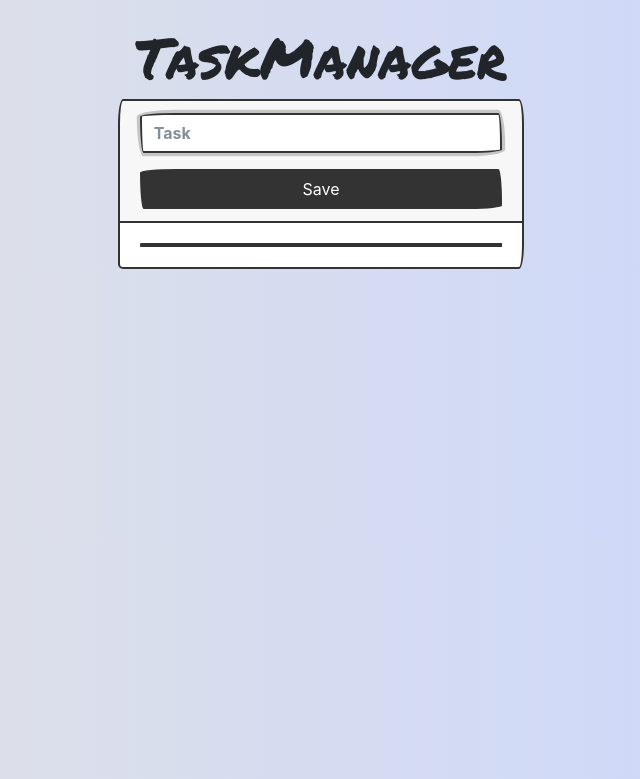
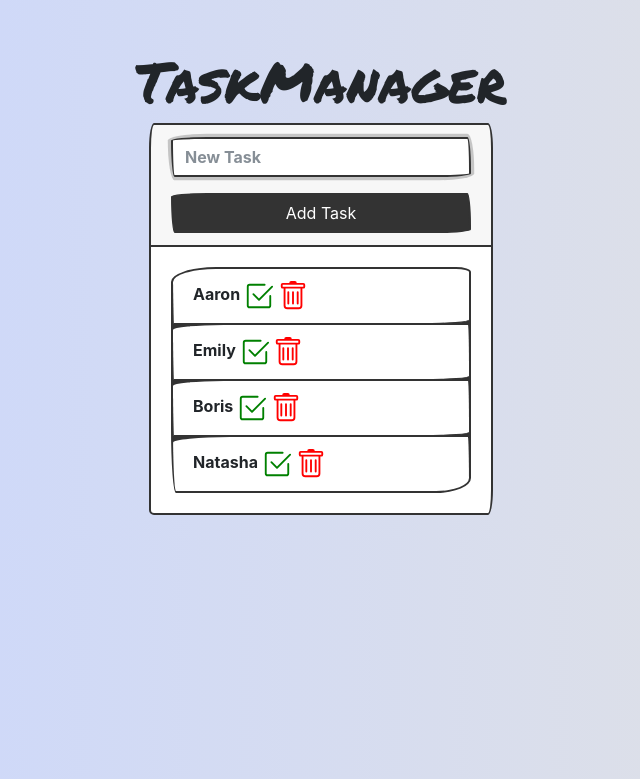
Before and after one commit to SPAWNKID19XX/Python, a Flask app: page / in a window 1280 px wide. Shown: the top 779 px of the page, without its empty margins (319-959 px from the left). Run offline with Flask 3, Linux system fonts and the light colour scheme; data comes from the database, SQL or seed files in the repository; both versions use the stored data as it was after the commit; some libraries are stand-ins or nearby versions; some web fonts are replaced.

Commit message:
Task manager using SQLITE3 and SQLAlchemy

```diff
--- a/taskManager/app.py
+++ /dev/null
@@ -1,57 +0,0 @@
-import mysql.connector
-from flask import Flask, render_template, request, redirect, url_for
-from flask_sqlalchemy import SQLAlchemy
-
-app = Flask(__name__)
-connect = mysql.connector.connect(
-    user = 'Boris',
-    password = 'root',
-    host = '127.0.0.1'
-)
-print('Conected to DB:',connect.is_connected())
-
-cursor = connect.cursor()
-cursor.execute('CREATE DATABASE if not exists taskManager')
-cursor.execute('USE taskManager')
-cursor.execute('CREATE TABLE if not exists tasks(id int NOT NULL AUTO_INCREMENT,taskDescription varchar(100),isDone smallint,PRIMARY KEY (id));')
-connect.commit()
-
-app.config['SQLALCHEMY_DATABASE_URI'] = 'mysql://Boris:root@127.0.0.1/taskManager'
-db = SQLAlchemy(app)
-
-class Task(db.Model):
-    __tablename__ = 'tasks'
-    id = db.Column(db.Integer, primary_key=True)
-    taskDescription = db.Column(db.String(100))
-    isDone = db.Column(db.Boolean)
-
-
-@app.route('/')
-def home():
-    taskList = Task.query.all()
-    return render_template('index.html', tasksList = taskList)
-
-
-@app.route('/addTask', methods=['GET', 'POST'])
-def addTask():
-    task = Task(taskDescription = request.form['target-descrition'], isDone=False)
-    db.session.add(task)
-    db.session.commit()
-    return redirect(url_for('home'))
-
-
-@app.route('/delTask/<id>')
-def deleteTask(id):
-    task = Task.query.filter_by(id=int(id)).delete()
-    db.session.commit()
-    return redirect(url_for('home'))
-
-@app.route('/taskDone/<id>')
-def taskDone(id):
-    task = Task.query.filter_by(id=int(id)).first()
-    task.isDone = not(task.isDone)
-    db.session.commit()
-    return redirect(url_for('home'))
-
-if __name__ == '__main__':
-    app.run(debug=True)
--- a/taskManager/templates/index.html
+++ /dev/null
@@ -1,56 +0,0 @@
-<!DOCTYPE html>
-<html lang="en">
-<head>
-    <meta charset="UTF-8">
-<!--BootStrap-->
-    <link rel="stylesheet" href="https://cdn.jsdelivr.net/npm/bootswatch@4.5.2/dist/sketchy/bootstrap.min.css" integrity="sha384-RxqHG2ilm4r6aFRpGmBbGTjsqwfqHOKy1ArsMhHusnRO47jcGqpIQqlQK/kmGy9R" crossorigin="anonymous">
-<!--Fonts From GoogleFonts-->
-    <link rel="stylesheet" type="text/css" href="//fonts.googleapis.com/css?family=Permanent+Marker">
-<!--CSS file-->
-    <link rel="stylesheet" href="../static/style.css">
-<!-- Font Awesome -->
-    <link rel="stylesheet" href="https://cdn.jsdelivr.net/npm/@fortawesome/fontawesome-free@6.2.1/css/fontawesome.min.css" integrity="sha384-QYIZto+st3yW+o8+5OHfT6S482Zsvz2WfOzpFSXMF9zqeLcFV0/wlZpMtyFcZALm" crossorigin="anonymous">
-    <title>App Task Manager</title>
-</head>
-<body>
-    <main class="conteinerp-4">
-        <h1 class="display-4 text-center mt-4 title">TaskManager</h1>
-    </main>
-    <div class="row">
-        <div class="col-md-4 offset-md-4 my-auto"> <!--Este div vai ocupar 4
-            colunas do espaço (centrado)-->
-            <div class="card"> <!--Criação do objeto card-->
-                <div class="card-header">
-                    <form action="/addTask" method="POST">
-                        <div class="form-group">
-                            <input type="text" name="target-descrition" placeholder="Task" class="form-control" autofocus>
-                        </div>
-                        <button type="submit" class="btn btn-primary btn-block">Save</button>
-                    </form>
-                </div>
-                <div class="card-body">
-                    <ul class="list-group">
-                        {% for obj in tasksList %}
-                        <li class="list-group-item">
-                            <div class = "{% if obj['isDone'] == True %} taskDone {% endif%}"> {{ obj['taskDescription']  }} </div>
-                            <a href="taskDone/{{obj.id}}" style="text-decoration:none">
-                                <svg xmlns="http://www.w3.org/2000/svg" width="2em" height="2em" fill="green" class="bi bi-check2-square" viewBox="0 0 16 16">
-                                  <path d="M3 14.5A1.5 1.5 0 0 1 1.5 13V3A1.5 1.5 0 0 1 3 1.5h8a.5.5 0 0 1 0 1H3a.5.5 0 0 0-.5.5v10a.5.5 0 0 0 .5.5h10a.5.5 0 0 0 .5-.5V8a.5.5 0 0 1 1 0v5a1.5 1.5 0 0 1-1.5 1.5H3z"/>
-                                  <path d="m8.354 10.354 7-7a.5.5 0 0 0-.708-.708L8 9.293 5.354 6.646a.5.5 0 1 0-.708.708l3 3a.5.5 0 0 0 .708 0z"/>
-                                </svg>
-                            </a>
-                            <a href="/delTask/{{obj.id}}" style="text-decoration:none">
-                                <svg xmlns="http://www.w3.org/2000/svg" width="2em" height="2em" fill="red" class="bi bi-trash" viewBox="0 0 16 16">
-                                  <path d="M5.5 5.5A.5.5 0 0 1 6 6v6a.5.5 0 0 1-1 0V6a.5.5 0 0 1 .5-.5Zm2.5 0a.5.5 0 0 1 .5.5v6a.5.5 0 0 1-1 0V6a.5.5 0 0 1 .5-.5Zm3 .5a.5.5 0 0 0-1 0v6a.5.5 0 0 0 1 0V6Z"/>
-                                  <path d="M14.5 3a1 1 0 0 1-1 1H13v9a2 2 0 0 1-2 2H5a2 2 0 0 1-2-2V4h-.5a1 1 0 0 1-1-1V2a1 1 0 0 1 1-1H6a1 1 0 0 1 1-1h2a1 1 0 0 1 1 1h3.5a1 1 0 0 1 1 1v1ZM4.118 4 4 4.059V13a1 1 0 0 0 1 1h6a1 1 0 0 0 1-1V4.059L11.882 4H4.118ZM2.5 3h11V2h-11v1Z"/>
-                                </svg>
-                            </a>
-                        </li>
-                        {% endfor %}
-                    </ul>
-                </div>
-            </div>
-        </div>
-    </div>
-</body>
-</html>
--- /dev/null
+++ b/taskManager_sqlite3/app.py
@@ -0,0 +1,43 @@
+from flask import Flask, render_template, request, url_for, redirect
+from flask_sqlalchemy import SQLAlchemy
+
+app = Flask(__name__)
+app.config['SQLALCHEMY_DATABASE_URI'] = 'sqlite:///../database/tasks.db'
+db = SQLAlchemy(app) # Cursor para a base de dados SQLite
+
+class Tasks(db.Model):
+    id = db.Column(db.Integer, primary_key=True)
+    taskName = db.Column(db.String(50))
+    taskIsDone = db.Column(db.Boolean)
+
+with app.app_context():
+    db.create_all()
+
+@app.route('/')
+def home():
+    allTasks = Tasks.query.all()
+    return render_template('index.html', tasksList = allTasks)
+
+@app.route('/criar-tarefa', methods=['POST'])
+def criar():
+    # tarefa é um objeto da classe Tarefa (uma instância da classe)
+    tarefa = Tasks(taskName=request.form['conteúdo_tarefa'], taskIsDone=False)
+    db.session.add(tarefa) # Adicionar o objeto da Tarefa à base de dados
+    db.session.commit() # Executar a operação pendente da base de dados
+    return redirect(url_for('home'))
+
+@app.route('/delTask/<id>')
+def delTask(id):
+    task = Tasks.query.filter_by(id=int(id)).delete()
+    db.session.commit()
+    return redirect(url_for('home'))
+
+@app.route('/doneTask/<id>')
+def doneTask(id):
+    task = Tasks.query.filter_by(id=int(id)).first()
+    task.taskIsDone = not(task.taskIsDone)
+    db.session.commit()
+    return redirect(url_for('home'))
+
+if __name__ == '__main__':
+    app.run(debug=True) # O debug=True faz com que cada vez que reiniciemos o servidor ou modifiquemos o código, o servidor de Flask reinicia-se sozinho
--- a/taskManager/static/style.css
+++ b/taskManager_sqlite3/static/style.css
@@ -1,14 +1,14 @@
 body{
     background: #C9D6FF;  /* fallback for old browsers */
     background: -webkit-linear-gradient(to right, #E2E2E2, #C9D6FF);  /* Chrome 10-25, Safari 5.1-6 */
-    background: linear-gradient(to right, #E2E2E2, #C9D6FF); /* W3C, IE 10+/ Edge, Firefox 16+, Chrome 26+, Opera 12+, Safari 7+ */
+    background: linear-gradient(to left, #E2E2E2, #C9D6FF); /* W3C, IE 10+/ Edge, Firefox 16+, Chrome 26+, Opera 12+, Safari 7+ */
 }
 
-.title{
+.title {
     font-family: 'Permanent Marker', cursive;
 }
 
-.taskDone{
+.task_Done{
     text-decoration: line-through;
-    color: #cfcfcf;
+    color:#cfcfcf;
 }
--- /dev/null
+++ b/taskManager_sqlite3/templates/index.html
@@ -0,0 +1,55 @@
+<!DOCTYPE html>
+<html lang="en">
+<head>
+    <meta charset="UTF-8">
+    <link rel="stylesheet" href="{{ url_for('static', filename='style.css') }}">
+    <link rel="stylesheet" href="https://cdn.jsdelivr.net/npm/bootswatch@4.5.2/dist/sketchy/bootstrap.min.css" integrity="sha384-RxqHG2ilm4r6aFRpGmBbGTjsqwfqHOKy1ArsMhHusnRO47jcGqpIQqlQK/kmGy9R" crossorigin="anonymous">
+    <link rel="preconnect" href="https://fonts.googleapis.com">
+    <link rel="preconnect" href="https://fonts.gstatic.com" crossorigin>
+    <link href="https://fonts.googleapis.com/css2?family=Permanent+Marker&display=swap" rel="stylesheet">
+    <link href="https://stackpath.bootstrapcdn.com/font-awesome/4.7.0/css/font-awesome.min.css" rel="stylesheet" integrity="sha384-wvfXpqpZZVQGK6TAh5PVlGOfQNHSoD2xbE+QkPxCAFlNEevoEH3Sl0sibVcOQVnN" crossorigin="anonymous">
+    <title>App Task Manager</title>
+</head>
+<body>
+  <main class="container p-4">
+      <h1 class="display-4 text-center mt-4 title">TaskManager</h1>
+      <div class="row">
+          <div class="col-md-4 offset-md-4 my-auto"> <!--Este div vai ocupar 4 colunas do espaço (centrado)-->
+              <div class="card"> <!--Criação do objeto card-->
+                  <div class="card-header">
+                      <form action="/criar-tarefa" method="post">
+                          <div class="form-group">
+                              <input type="text" name="conteúdo_tarefa" placeholder="New Task" class="form-control" autofocus>
+                          </div>
+                          <button type="submit" class="btn btn-primary btn-block">Add Task</button>
+                      </form>
+                  </div>
+                  <div class="card-body">
+                      <ul class = "list-group">
+                          {% for task in tasksList %}
+                          <li class="list-group-item">
+                            <div class ="{% if task.taskIsDone == True %} task_Done {% endif %}"> {{ task.taskName }}
+                              <a href="/doneTask/{{task.id}}" style="text-decoration:none">
+                                  <svg xmlns="http://www.w3.org/2000/svg" width="30" height="30" fill="green" class="bi bi-check2-square" viewBox="0 0 16 16">
+                                      <path d="M3 14.5A1.5 1.5 0 0 1 1.5 13V3A1.5 1.5 0 0 1 3 1.5h8a.5.5 0 0 1 0 1H3a.5.5 0 0 0-.5.5v10a.5.5 0 0 0 .5.5h10a.5.5 0 0 0 .5-.5V8a.5.5 0 0 1 1 0v5a1.5 1.5 0 0 1-1.5 1.5H3z"/>
+                                      <path d="m8.354 10.354 7-7a.5.5 0 0 0-.708-.708L8 9.293 5.354 6.646a.5.5 0 1 0-.708.708l3 3a.5.5 0 0 0 .708 0z"/>
+                                  </svg>
+                              </a>
+
+                              <a href="/delTask/{{task.id}}" style="text-decoration:none">
+                                  <svg xmlns="http://www.w3.org/2000/svg" width="30" height="30" fill="red" class="bi bi-trash" viewBox="0 0 16 16">
+                                      <path d="M5.5 5.5A.5.5 0 0 1 6 6v6a.5.5 0 0 1-1 0V6a.5.5 0 0 1 .5-.5Zm2.5 0a.5.5 0 0 1 .5.5v6a.5.5 0 0 1-1 0V6a.5.5 0 0 1 .5-.5Zm3 .5a.5.5 0 0 0-1 0v6a.5.5 0 0 0 1 0V6Z"/>
+                                      <path d="M14.5 3a1 1 0 0 1-1 1H13v9a2 2 0 0 1-2 2H5a2 2 0 0 1-2-2V4h-.5a1 1 0 0 1-1-1V2a1 1 0 0 1 1-1H6a1 1 0 0 1 1-1h2a1 1 0 0 1 1 1h3.5a1 1 0 0 1 1 1v1ZM4.118 4 4 4.059V13a1 1 0 0 0 1 1h6a1 1 0 0 0 1-1V4.059L11.882 4H4.118ZM2.5 3h11V2h-11v1Z"/>
+                                  </svg>
+                              </a>
+                            </div>
+                          </li>
+                          {% endfor %}
+                      </ul>
+                  </div>
+              </div>
+          </div>
+      </div>
+  </main>
+</body>
+</html>
```
Also changed, not shown: productManager/app.py (+47 -2 lines), taskManager_sqlite3/database/tasks.db (added).
